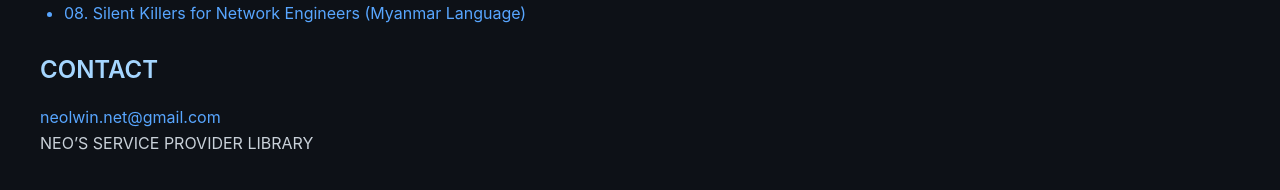
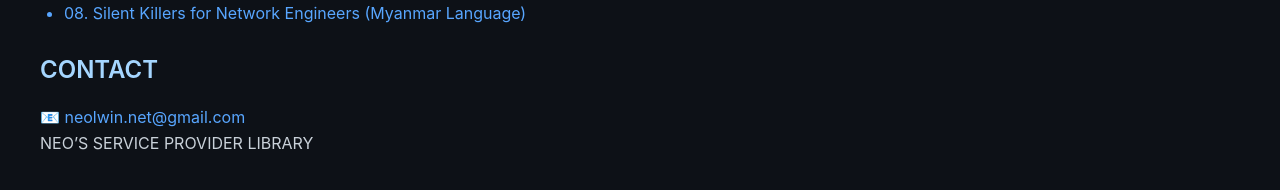
Before and after one commit to neolwin-net/sp-dc-net, a Jekyll site: the page built from index.md, in a window 1280 px wide. Shown: the part 1452-1642 px from the top of the page. Built offline with Jekyll 4.4.1, drawn with Linux system fonts in a browser that asks for light colours.

```diff
--- a/index.md
+++ b/index.md
@@ -45,5 +45,5 @@ This site is dedicated to knowledge sharing on:
 - [08. Silent Killers for Network Engineers (Myanmar Language)](pdf/note_mm/kill00.pdf)
 
 ### CONTACT
-[neolwin.net@gmail.com](mailto:neolwin.net@gmail.com)
+[📧 neolwin.net@gmail.com](mailto:neolwin.net@gmail.com)
 NEO'S SERVICE PROVIDER LIBRARY
```
